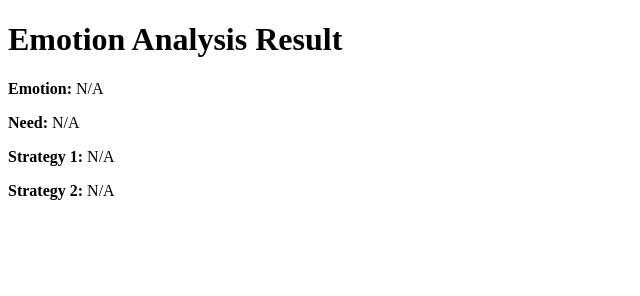
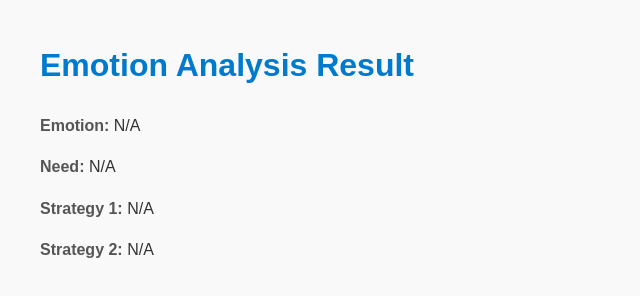
Before and after one commit to KhadijahAgboola/emotion_analysis, a plain HTML site: page result.html in a window 1280 px wide. Shown: the whole page, without its empty margins (0-640 px from the left). Drawn offline with Linux system fonts and the light colour scheme.

Commit message:
Update result.html once more

```diff
--- a/result.html
+++ b/result.html
@@ -1,9 +1,26 @@
 <!DOCTYPE html>
 <html lang="en">
 <head>
-<meta charset="UTF-8" />
-<meta name="viewport" content="width=device-width, initial-scale=1" />
-<title>Emotion Analysis Result</title>
+  <meta charset="UTF-8" />
+  <meta name="viewport" content="width=device-width, initial-scale=1" />
+  <meta name="description" content="Emotion Analysis Result Page" />
+  <title>Emotion Analysis Result</title>
+  <style>
+    body {
+      font-family: Arial, sans-serif;
+      margin: 40px;
+      max-width: 600px;
+      line-height: 1.6;
+      background: #f9f9f9;
+      color: #333;
+    }
+    h1 {
+      color: #007acc;
+    }
+    p strong {
+      color: #555;
+    }
+  </style>
 </head>
 <body>
   <h1>Emotion Analysis Result</h1>
@@ -13,15 +30,21 @@
   <p><strong>Strategy 2:</strong> <span id="strat2"></span></p>
 
   <script>
-    // Function to get URL parameters
+    // Function to parse URL query parameters into an object
     function getQueryParams() {
       const params = {};
-      const queryString = window.location.search.substring(1);
+      const queryString = window.location.search.substring(1); // remove '?'
+      if (!queryString) return params;
       const pairs = queryString.split("&");
       for (const pair of pairs) {
         const [key, value] = pair.split("=");
         if (key) {
-          params[decodeURIComponent(key)] = decodeURIComponent(value || "");
+          try {
+            params[decodeURIComponent(key)] = decodeURIComponent(value || "");
+          } catch (e) {
+            // Fallback in case of malformed encoding
+            params[key] = value || "";
+          }
         }
       }
       return params;
@@ -29,7 +52,7 @@
 
     const params = getQueryParams();
 
-    // Assign params to page elements
+    // Populate the page with values or fallback text
     document.getElementById("emotion").textContent = params["emotion"] || "N/A";
     document.getElementById("need").textContent = params["need"] || "N/A";
     document.getElementById("strat1").textContent = params["strat1"] || "N/A";
```
